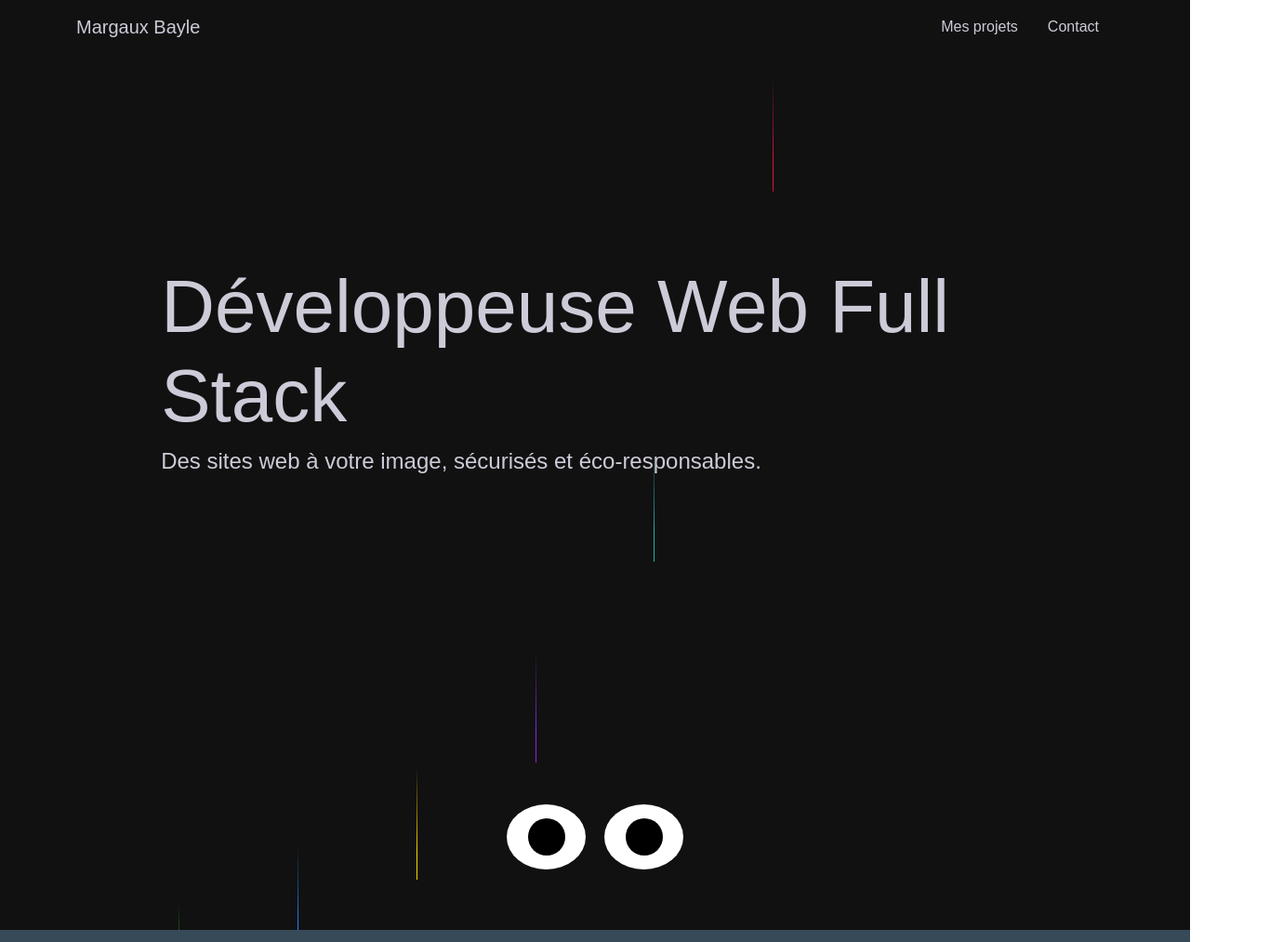
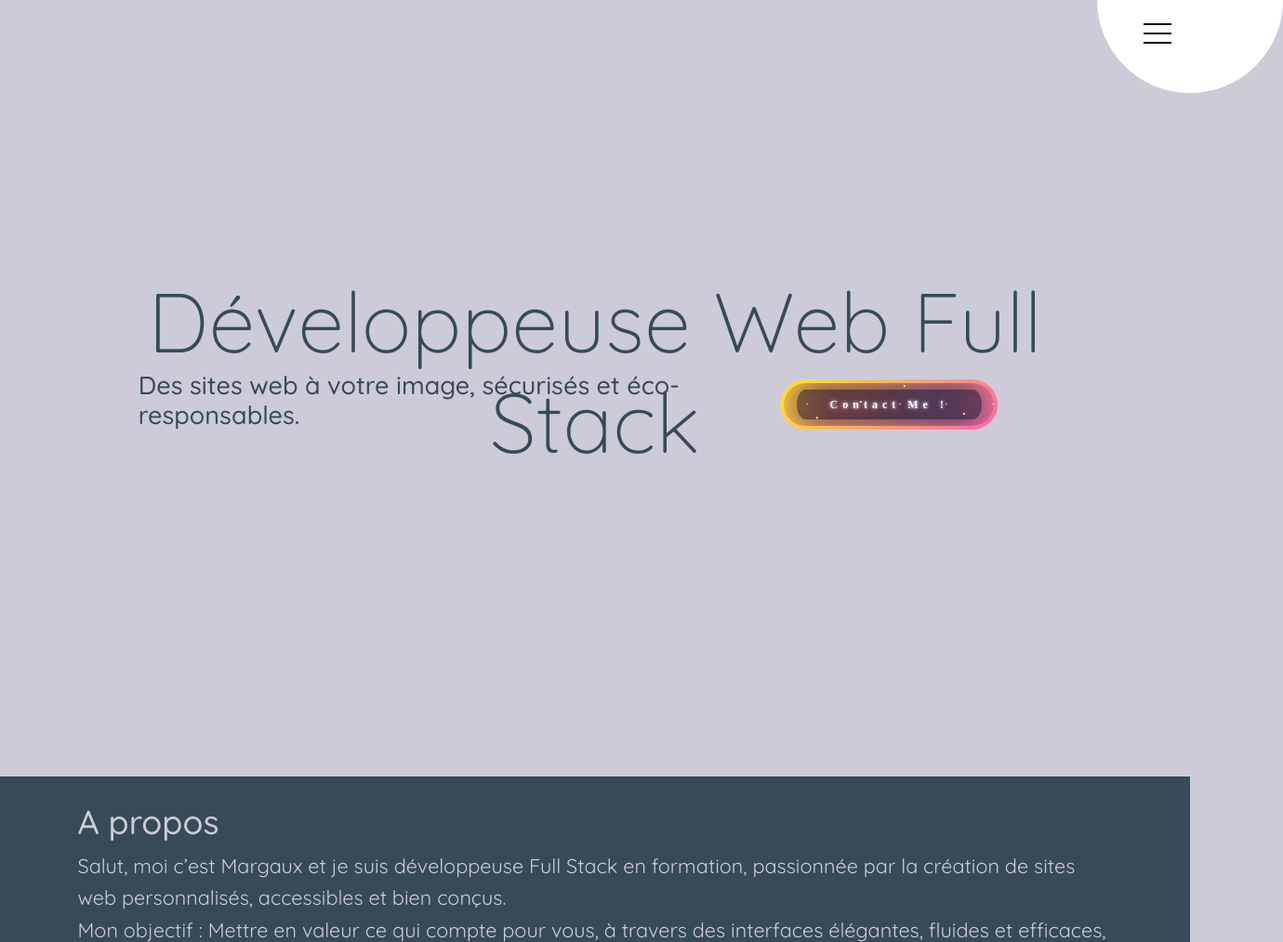
Before and after one commit to MargauxBayle/portfolio, a website: page index.html in a window 1280 px wide. Shown: the top 1013 px of the page at 93% size, 1380 px wide, since content can reach past the window. Drawn offline with Linux system fonts and the light colour scheme.

Commit message:
burger menu

```diff
--- a/css/background.css
+++ /dev/null
@@ -1,166 +0,0 @@
-* {
-  margin: 0;
-  padding: 0;
-  box-sizing: border-box !important;
-}
-
-header {
-  display: table;
-  width: 100%;
-  height: 100%;
-  background-color: #111; /* Background color */
-  color: #f2f2f2; /* Text color */
-  line-height: 1.6;
-  position: relative;
-  font-family: sans-serif;
-  overflow: hidden;
-}
-
-header .lines {
-  position: absolute;
-  top: 0;
-  left: 0;
-  right: 0;
-  height: 100%;
-  margin: auto;
-  width: 90vw;
-  display: flex;
-  justify-content: space-between; /* Distribute lines evenly */
-}
-
-header .line {
-  position: relative;
-  width: 1px;
-  height: 100%;
-  /*background: #ffffff;  /* Line color */
-  overflow: hidden;
-}
-
-header .line::after {
-  content: "";
-  display: block;
-  position: absolute;
-  height: 15vh;
-  width: 100%;
-  top: -50%;
-  left: 0;
-  background: linear-gradient(
-    to bottom,
-    rgba(255, 255, 255, 0) 0%,
-    #ffffff 75%,
-    #ffffff 100%
-  );
-  animation: drop 7s 0s infinite;
-  animation-fill-mode: forwards;
-  animation-timing-function: cubic-bezier(0.4, 0.26, 0, 0.97);
-}
-
-/* Different colors for each line's pseudo-element */
-header .line:nth-child(1)::after {
-  background: linear-gradient(
-    to bottom,
-    rgba(255, 255, 255, 0) 0%,
-    #ff4500 75%,
-    #ff4500 100%
-  );
-  animation-delay: 0.5s;
-}
-
-header .line:nth-child(2)::after {
-  background: linear-gradient(
-    to bottom,
-    rgba(255, 255, 255, 0) 0%,
-    #32cd32 75%,
-    #32cd32 100%
-  );
-  animation-delay: 1s;
-}
-
-header .line:nth-child(3)::after {
-  background: linear-gradient(
-    to bottom,
-    rgba(255, 255, 255, 0) 0%,
-    #1e90ff 75%,
-    #1e90ff 100%
-  );
-  animation-delay: 1.5s;
-}
-
-header .line:nth-child(4)::after {
-  background: linear-gradient(
-    to bottom,
-    rgba(255, 255, 255, 0) 0%,
-    #ffd700 75%,
-    #ffd700 100%
-  );
-  animation-delay: 2s;
-}
-
-header .line:nth-child(5)::after {
-  background: linear-gradient(
-    to bottom,
-    rgba(255, 255, 255, 0) 0%,
-    #8a2be2 75%,
-    #8a2be2 100%
-  );
-  animation-delay: 2.5s;
-}
-
-header .line:nth-child(6)::after {
-  background: linear-gradient(
-    to bottom,
-    rgba(255, 255, 255, 0) 0%,
-    #20b2aa 75%,
-    #20b2aa 100%
-  );
-  animation-delay: 3s;
-}
-
-header .line:nth-child(7)::after {
-  background: linear-gradient(
-    to bottom,
-    rgba(255, 255, 255, 0) 0%,
-    #dc143c 75%,
-    #dc143c 100%
-  );
-  animation-delay: 3.5s;
-}
-
-header .line:nth-child(8)::after {
-  background: linear-gradient(
-    to bottom,
-    rgba(255, 255, 255, 0) 0%,
-    #00fa9a 75%,
-    #00fa9a 100%
-  );
-  animation-delay: 4s;
-}
-
-header .line:nth-child(9)::after {
-  background: linear-gradient(
-    to bottom,
-    rgba(255, 255, 255, 0) 0%,
-    #ff1493 75%,
-    #ff1493 100%
-  );
-  animation-delay: 4.5s;
-}
-
-header .line:nth-child(10)::after {
-  background: linear-gradient(
-    to bottom,
-    rgba(255, 255, 255, 0) 0%,
-    #00bfff 75%,
-    #00bfff 100%
-  );
-  animation-delay: 5s;
-}
-
-@keyframes drop {
-  0% {
-    top: -50%;
-  }
-  100% {
-    top: 110%;
-  }
-}
--- a/index.html
+++ b/index.html
@@ -5,52 +5,49 @@
     <meta name="viewport" content="width=, initial-scale=1.0" />
     <title>Portfolio</title>
     <link rel="stylesheet" href="css/style.min.css" />
-    <link rel="stylesheet" href="css/background.css" />
+    <link rel="stylesheet" href="css/burger.min.css" />
+    <link rel="stylesheet" href="css/button.min.css" />
   </head>
   <body>
     <header>
-      <!--   background -->
-      <div class="lines">
-        <div class="line"></div>
-        <div class="line"></div>
-        <div class="line"></div>
-        <div class="line"></div>
-        <div class="line"></div>
-        <div class="line"></div>
-        <div class="line"></div>
-        <div class="line"></div>
-        <div class="line"></div>
-        <div class="line"></div>
-      </div>
-      <!-- end background -->
-      <nav class="navbar px-3 mb-3 fixed-top">
-        <div class="container">
-          <a class="navbar-brand text-light" href="index.html">Margaux Bayle</a>
-          <ul class="nav nav-pills">
-            <li class="nav-item">
-              <a class="nav-link text-light" href="projets.html">Mes projets</a>
-            </li>
-            <li class="nav-item">
-              <a class="nav-link text-light" href="contact.html">Contact</a>
-            </li>
-          </ul>
-        </div>
-      </nav>
+      <!-- menu -->
+      <label>
+        <input type="checkbox" />
+        <span class="menu">
+          <span class="hamburger"></span>
+        </span>
+        <ul>
+          <li>
+            <a href="#">A propos</a>
+          </li>
+          <li>
+            <a href="#">Projets</a>
+          </li>
+          <li>
+            <a href="#">Contact</a>
+          </li>
+        </ul>
+      </label>
       <div class="container vh-100 d-flex align-items-center">
         <div class="row">
-          <div class="col-12 col-lg-10 offset-lg-1 text-light">
+          <div class="col-12 col-lg-10 offset-lg-1 text-primary">
             <h1 class="display-1">Développeuse Web Full Stack</h1>
             <h4>Des sites web à votre image, sécurisés et éco-responsables.</h4>
           </div>
         </div>
-        <!--   eyes -->
-      </div>
-      <div class="eyes">
-        <div class="eye">
-          <div class="pupil"></div>
-        </div>
-        <div class="eye">
-          <div class="pupil"></div>
+        <!--  bouton -->
+        <div>
+          <button type="button" class="btn">
+            <strong>Contact Me !</strong>
+            <div id="container-stars">
+              <div id="stars"></div>
+            </div>
+
+            <div id="glow">
+              <div class="circle"></div>
+              <div class="circle"></div>
+            </div>
+          </button>
         </div>
       </div>
     </header>
@@ -111,18 +108,5 @@
         </article>
       </div>
     </div>
-
-    <script>
-      const pupils = document.querySelectorAll(".eye .pupil");
-      window.addEventListener("mousemove", (e) => {
-        pupils.forEach((pupil) => {
-          // get x and y postion of cursor
-          var rect = pupil.getBoundingClientRect();
-          var x = (e.pageX - rect.left) / 30 + "px";
-          var y = (e.pageY - rect.top) / 30 + "px";
-          pupil.style.transform = "translate3d(" + x + "," + y + ", 0px)";
-        });
-      });
-    </script>
   </body>
 </html>
--- /dev/null
+++ b/sass/burger.scss
@@ -0,0 +1,110 @@
+@import url("https://fonts.googleapis.com/css2?family=Quicksand:wght@300..700&display=swap");
+
+*,
+*:before,
+*:after {
+  box-sizing: border-box;
+}
+
+html {
+  font-size: 18px;
+}
+
+body {
+  font-family: "Quicksand", serif;
+  font-size: 1.2em;
+  line-height: 1.6;
+  background: #cdcbd8;
+  overflow-x: hidden;
+}
+
+label {
+  .menu {
+    position: absolute;
+    right: -100px;
+    top: -100px;
+    z-index: 100;
+    width: 200px;
+    height: 200px;
+    background: #fff;
+    border-radius: 50% 50% 50% 50%;
+    transition: 0.5s ease-in-out;
+    box-shadow: 0 0 0 0 #fff, 0 0 0 0 #fff;
+    cursor: pointer;
+  }
+  .hamburger {
+    position: absolute;
+    top: 135px;
+    left: 50px;
+    width: 30px;
+    height: 2px;
+    background: #000;
+    display: block;
+    transform-origin: center;
+    transition: 0.5s ease-in-out;
+    &:after,
+    &:before {
+      transition: 0.5s ease-in-out;
+      content: "";
+      position: absolute;
+      display: block;
+      width: 100%;
+      height: 100%;
+      background: #000;
+    }
+    &:before {
+      top: -10px;
+    }
+    &:after {
+      bottom: -10px;
+    }
+  }
+  input {
+    display: none;
+  }
+  input:checked + .menu {
+    box-shadow: 0 0 0 100vw #fff, 0 0 0 100vh #fff;
+    border-radius: 0;
+    .hamburger {
+      transform: rotate(45deg);
+      &:after {
+        transform: rotate(90deg);
+        bottom: 0;
+      }
+      &:before {
+        transform: rotate(90deg);
+        top: 0;
+      }
+    }
+  }
+
+  input:checked + .menu + ul {
+    opacity: 1;
+  }
+
+  ul {
+    z-index: 200;
+    position: absolute;
+    top: 50%;
+    left: 50%;
+    transform: translate(-50%, -50%);
+    opacity: 0;
+    transition: 0.25s 0s ease-in-out;
+  }
+
+  a {
+    margin-bottom: 1em;
+    display: block;
+    color: #000;
+    text-decoration: none;
+  }
+}
+
+h1 {
+  position: absolute;
+  top: 50%;
+  left: 50%;
+  transform: translate(-50%, -50%);
+  width: 80%;
+  text-align: center;
+}
--- /dev/null
+++ b/sass/button.scss
@@ -0,0 +1,176 @@
+.btn {
+  display: flex;
+  justify-content: center;
+  align-items: center;
+  width: 13rem;
+  overflow: hidden;
+  height: 3rem;
+  background-size: 300% 300%;
+  cursor: pointer;
+  backdrop-filter: blur(1rem);
+  border-radius: 5rem;
+  transition: 0.5s;
+  animation: gradient_301 5s ease infinite;
+  border: double 4px transparent;
+  background-image: linear-gradient(#212121, #212121),
+    linear-gradient(
+      137.48deg,
+      #ffdb3b 10%,
+      #fe53bb 45%,
+      #8f51ea 67%,
+      #0044ff 87%
+    );
+  background-origin: border-box;
+  background-clip: content-box, border-box;
+}
+
+#container-stars {
+  position: absolute;
+  z-index: -1;
+  width: 100%;
+  height: 100%;
+  overflow: hidden;
+  transition: 0.5s;
+  backdrop-filter: blur(1rem);
+  border-radius: 5rem;
+}
+
+strong {
+  z-index: 2;
+  font-family: "Avalors Personal Use";
+  font-size: 12px;
+  letter-spacing: 5px;
+  color: #ffffff;
+  text-shadow: 0 0 4px white;
+}
+
+#glow {
+  position: absolute;
+  display: flex;
+  width: 12rem;
+}
+
+.circle {
+  width: 100%;
+  height: 30px;
+  filter: blur(2rem);
+  animation: pulse_3011 4s infinite;
+  z-index: -1;
+}
+
+.circle:nth-of-type(1) {
+  background: rgba(254, 83, 186, 0.636);
+}
+
+.circle:nth-of-type(2) {
+  background: rgba(142, 81, 234, 0.704);
+}
+
+.btn:hover #container-stars {
+  z-index: 1;
+  background-color: #212121;
+}
+
+.btn:hover {
+  transform: scale(1.1);
+}
+
+.btn:active {
+  border: double 4px #fe53bb;
+  background-origin: border-box;
+  background-clip: content-box, border-box;
+  animation: none;
+}
+
+.btn:active .circle {
+  background: #fe53bb;
+}
+
+#stars {
+  position: relative;
+  background: transparent;
+  width: 200rem;
+  height: 200rem;
+}
+
+#stars::after {
+  content: "";
+  position: absolute;
+  top: -10rem;
+  left: -100rem;
+  width: 100%;
+  height: 100%;
+  animation: animStarRotate 90s linear infinite;
+}
+
+#stars::after {
+  background-image: radial-gradient(#ffffff 1px, transparent 1%);
+  background-size: 50px 50px;
+}
+
+#stars::before {
+  content: "";
+  position: absolute;
+  top: 0;
+  left: -50%;
+  width: 170%;
+  height: 500%;
+  animation: animStar 60s linear infinite;
+}
+
+#stars::before {
+  background-image: radial-gradient(#ffffff 1px, transparent 1%);
+  background-size: 50px 50px;
+  opacity: 0.5;
+}
+
+@keyframes animStar {
+  from {
+    transform: translateY(0);
+  }
+
+  to {
+    transform: translateY(-135rem);
+  }
+}
+
+@keyframes animStarRotate {
+  from {
+    transform: rotate(360deg);
+  }
+
+  to {
+    transform: rotate(0);
+  }
+}
+
+@keyframes gradient_301 {
+  0% {
+    background-position: 0% 50%;
+  }
+
+  50% {
+    background-position: 100% 50%;
+  }
+
+  100% {
+    background-position: 0% 50%;
+  }
+}
+
+@keyframes pulse_3011 {
+  0% {
+    transform: scale(0.75);
+    box-shadow: 0 0 0 0 rgba(0, 0, 0, 0.7);
+  }
+
+  70% {
+    transform: scale(1);
+    box-shadow: 0 0 0 10px rgba(0, 0, 0, 0);
+  }
+
+  100% {
+    transform: scale(0.75);
+    box-shadow: 0 0 0 0 rgba(0, 0, 0, 0);
+  }
+}
--- a/sass/style.scss
+++ b/sass/style.scss
@@ -2,30 +2,4 @@ $primary: #374a58;
 $secondary: #fcd1c1;
 $light: #cdcbd8;
 
-.eyes {
-  width: 100%;
-  height: 200px;
-  display: flex;
-  justify-content: center;
-  align-items: center;
-  flex-direction: row;
-  column-gap: 20px;
-}
-
-.eye {
-  width: 85px;
-  height: 70px;
-  border-radius: 100%;
-  background-color: #fff;
-  display: flex;
-  justify-content: center;
-  align-items: center;
-}
-
-.pupil {
-  width: 40px;
-  height: 40px;
-  border-radius: 101px;
-  background-color: #000;
-}
 @import "../node_modules/bootstrap/scss/bootstrap.scss";
```
Also changed, not shown: test.html (added, +30 -0 lines), css/background.min.css (added), css/burger.min.css (added), css/button.min.css (added), css/style.min.css.
